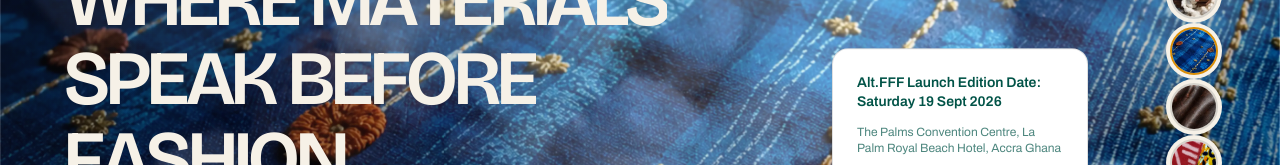
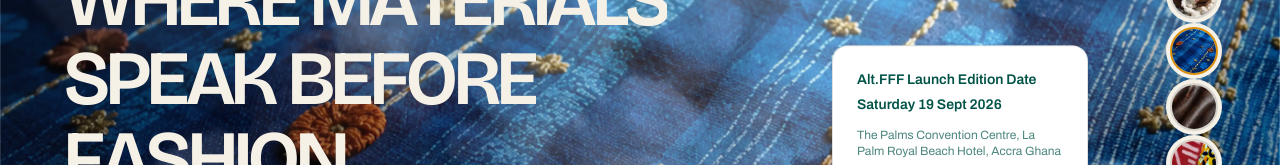
Before and after one commit to cimonstech/altfff, a Next.js app: page / in a window 1280 px wide. Shown: the part 265-430 px from the top of the page. Built offline with nearby package versions, Linux system fonts and the light colour scheme.

Commit message:
homepage hero

```diff
--- a/src/components/Hero.tsx
+++ b/src/components/Hero.tsx
@@ -610,7 +610,10 @@ export default function Hero() {
           }}
         >
           <p className="text-sm font-semibold leading-snug text-ink">
-            Alt.FFF Launch Edition Date: {EVENT.tradeFairDateLabel}
+            Alt.FFF Launch Edition Date
+          </p>
+          <p className="mt-1.5 text-sm font-semibold leading-snug text-ink">
+            {EVENT.tradeFairDateLabel}
           </p>
           <p className="mt-3 text-xs leading-snug text-ink/70">
             {EVENT.venue}
```
